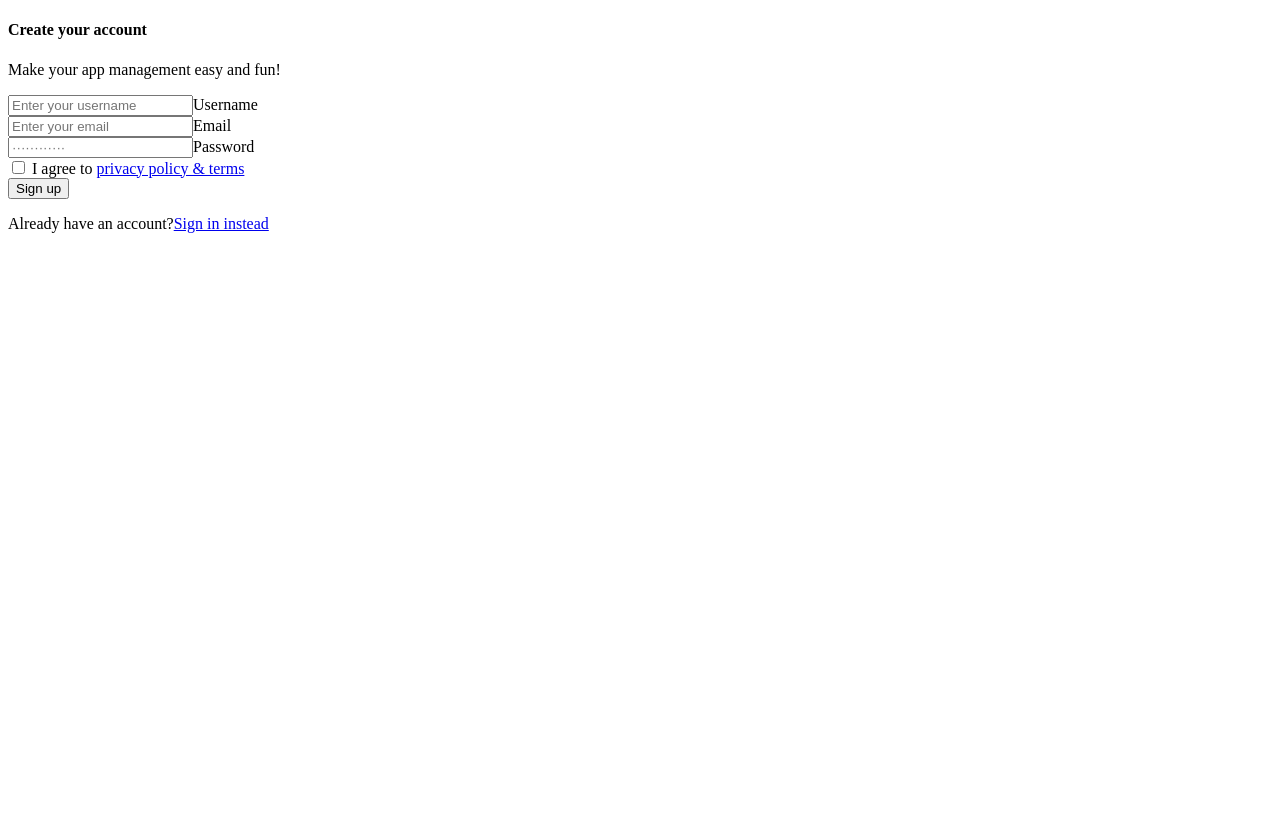
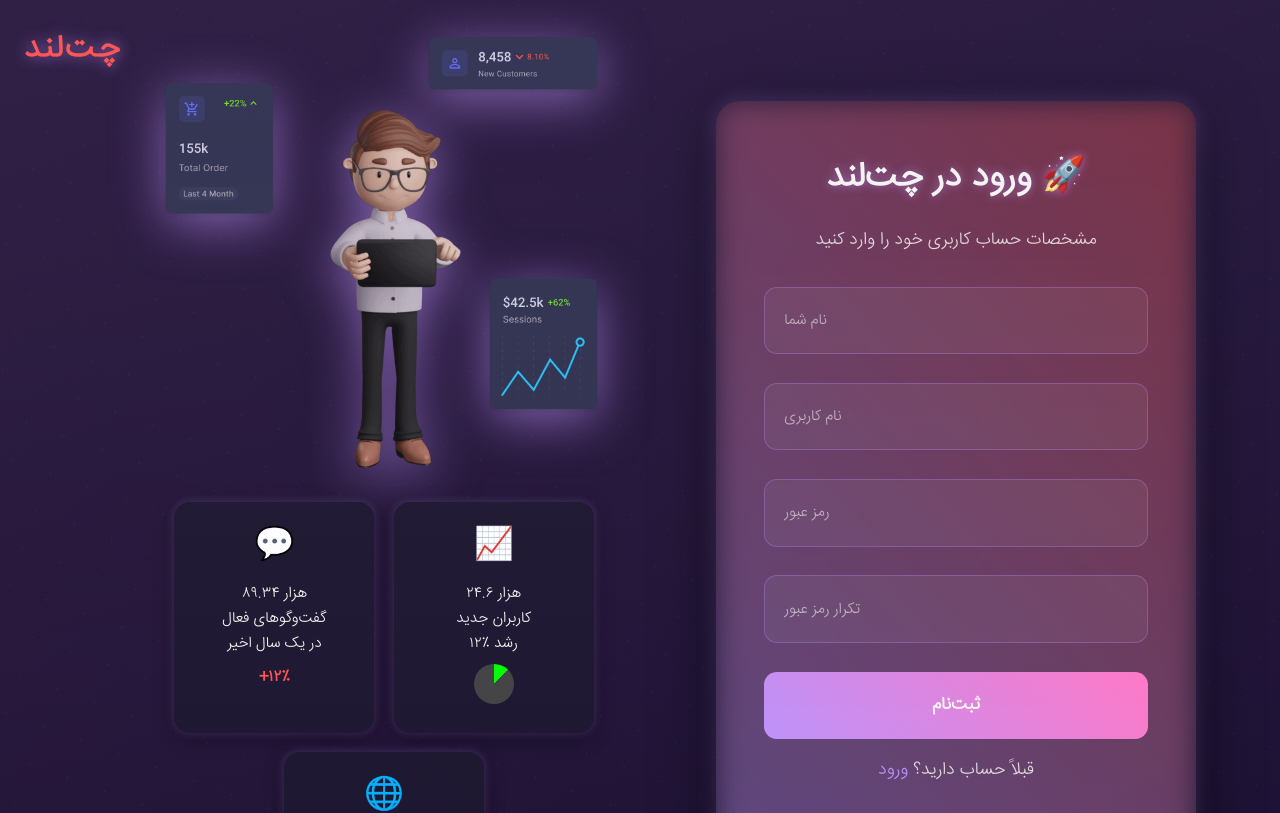
Before and after one commit to natilosir/ChatNuxt3, a Nuxt app: page /register in a window 1280 px wide. Shown: the top 813 px of the page. Built offline with nearby package versions, Linux system fonts and the light colour scheme.

Commit message:
اخرین نسخه سایت درروز دوشنبه

```diff
--- a/assets/css/auth-style.css
+++ b/assets/css/auth-style.css
@@ -2,6 +2,7 @@
     font-family: 'IRANSans';
     src: url('~/assets/litle.ttf') format('truetype');
 }
+
 * {
     font-family: IRANSans;
     margin: 0;
@@ -214,6 +215,7 @@ body {
     border-radius: 0.8rem;
     padding: 1.2rem;
     font-weight: 600;
+    margin-bottom: 17px;
     font-size: 1.1rem;
     text-transform: uppercase;
     color: #F8F8F2;
@@ -381,6 +383,7 @@ body {
     }
 
     .auth-illustration {
+        display: none;
         max-width: 100%;
         margin-top: 2rem;
     }
--- /dev/null
+++ b/layouts/login.vue
@@ -0,0 +1,42 @@
+<template>
+  <div class="authentication-wrapper">
+    <!-- لوگو -->
+    <NuxtLink to="/" class="auth-logo">
+      <span style="color: #FF5555">چت‌لند</span>
+    </NuxtLink>
+    <!-- محتوای اصلی -->
+    <div class="auth-container">
+      <!-- تصویر و آمار (سمت چپ) -->
+      <div class="auth-illustration">
+        <img src="~/assets/img/illustrations/auth-login-illustration-dark.png" alt="تصویر چت" class="illustration-img"/>
+        <div class="stats">
+          <div class="stat-card">
+            <span class="stat-icon">💬</span>
+            <p>۸۹.۳۴ هزار <br/> گفت‌وگوهای فعال <br/> در یک سال اخیر</p>
+            <span class="stat-growth" style="color: #FF5555">+۱۲٪</span>
+          </div>
+          <div class="stat-card">
+            <span class="stat-icon">📈</span>
+            <p>۲۴.۶ هزار <br/> کاربران جدید <br/> ۱۲٪ رشد</p>
+            <span class="stat-progress" style="background: conic-gradient(#00FF00 12%, #444 0deg)"></span>
+          </div>
+          <div class="stat-card">
+            <span class="stat-icon">🌐</span>
+            <p>۴۸.۲ هزار <br/> پیام‌های ارسالی <br/> +۲۲.۵٪</p>
+          </div>
+        </div>
+        <div class="cube"></div>
+      </div>
+      <!-- فرم ثبت‌نام (سمت راست) -->
+      <slot />
+    </div>
+  </div>
+</template>
+<style>
+@import "@/assets/css/auth-style.css";
+
+:global(body) {
+  margin: 0;
+  padding: 0;
+}
+</style>
--- a/package.json
+++ b/package.json
@@ -11,6 +11,7 @@
   },
   "dependencies": {
     "nuxt": "^3.17.5",
+    "sweetalert2": "^11.22.2",
     "vue": "^3.5.17",
     "vue-router": "^4.5.1"
   }
--- a/pages/forgot-password.vue
+++ b/pages/forgot-password.vue
@@ -1,60 +1,97 @@
 <template>
-  <div class="light-style layout-wide customizer-hide" dir="ltr" data-theme="theme-default">
-    <div class="authentication-wrapper authentication-cover">
-      <!-- کپی هدر و لوگو از صفحه لاگین -->
-
-      <div class="authentication-inner row m-0">
-        <!-- بخش تصویر (مشابه صفحه لاگین) -->
-
-        <div class="d-flex col-12 col-lg-5 col-xl-4 align-items-center authentication-bg position-relative py-sm-5 px-4 py-4">
-          <div class="w-px-400 mx-auto pt-5 pt-lg-0">
-            <h4 class="mb-2">Forgot Password? 🔒</h4>
-            <p class="mb-4">Enter your email and we'll send you instructions to reset your password</p>
-
-            <form class="mb-3" @submit.prevent="handleForgotPassword">
-              <div class="form-floating form-floating-outline mb-3">
-                <input
-                  type="email"
-                  class="form-control"
-                  v-model="email"
-                  placeholder="Enter your email"
-                />
-                <label>Email</label>
-              </div>
-
-              <button class="btn btn-primary d-grid w-100">Send Reset Link</button>
-            </form>
-
-            <div class="text-center">
-              <a href="/auth/login" class="d-flex align-items-center justify-content-center">
-                <i class="mdi mdi-chevron-left scaleX-n1-rtl"></i>
-                Back to login
-              </a>
-            </div>
-          </div>
-        </div>
+  <div class="auth-form">
+    <h2>بازیابی رمز عبور <span style="color: #FF5555">🔑</span></h2>
+    <p>اطلاعات حساب خود را برای بازیابی رمز عبور وارد کنید</p>
+    <form @submit.prevent="handleSubmit">
+      <div class="form-group">
+        <input v-model="form.email" type="email" placeholder="ایمیل شما" required>
       </div>
-    </div>
+      <button type="submit" :disabled="loading">
+        {{ loading ? 'در حال ارسال...' : 'ارسال لینک بازیابی' }}
+      </button>
+      <p class="auth-footer">
+        به یاد آوردید؟
+        <NuxtLink to="/login">ورود به حساب</NuxtLink>
+      </p>
+      <p class="auth-footer">
+        حساب ندارید؟
+        <NuxtLink to="/register">ثبت‌نام</NuxtLink>
+      </p>
+    </form>
   </div>
 </template>
 
-<script>
-export default {
-  data() {
-    return {
-      email: ''
+<script lang="ts" setup>
+import { post } from '~/composables/Post';
+import { ref } from 'vue';
+import { setPageLayout, useRouter } from '#app';
+import Swal from 'sweetalert2';
+
+const router = useRouter();
+const loading = ref(false);
+const form = ref({
+  email: ''
+});
+
+setPageLayout('login');
+
+// تابع برای نمایش پیام‌های خطا
+const showErrorMessages = (errorData: Record<string, string[]>) => {
+  const errorMessages = Object.values(errorData).flat();
+  const firstErrorMessage = errorMessages[0] || 'خطایی رخ داده است';
+
+  Swal.fire({
+    icon: 'error',
+    title: 'خطا',
+    text: firstErrorMessage,
+    confirmButtonText: 'متوجه شدم'
+  });
+};
+
+const handleSubmit = async () => {
+  loading.value = true;
+
+  try {
+    const response = await post('password/forgot', {
+      email: form.value.email
+    });
+
+    await Swal.fire({
+      icon: 'success',
+      title: 'ارسال موفق',
+      text: 'لینک بازیابی رمز عبور به ایمیل شما ارسال شد',
+      confirmButtonText: 'متوجه شدم',
+      timer: 3000
+    });
+
+    await router.push('/login');
+
+  } catch (error) {
+    console.log(error);
+
+    if (error.response?.data) {
+      // اگر خطاهای فیلدها وجود دارد
+      if (typeof error.response.data === 'object' && !Array.isArray(error.response.data)) {
+        showErrorMessages(error.response.data);
+      } else {
+        // برای خطاهای عمومی
+        Swal.fire({
+          icon: 'error',
+          title: 'خطا',
+          text: error.response.data?.message || error.message || 'خطایی در ارسال لینک بازیابی رخ داده است',
+          confirmButtonText: 'متوجه شدم'
+        });
+      }
+    } else {
+      Swal.fire({
+        icon: 'error',
+        title: 'خطا',
+        text: error.message || 'خطایی در ارسال لینک بازیابی رخ داده است',
+        confirmButtonText: 'متوجه شدم'
+      });
     }
-  },
-  methods: {
-    async handleForgotPassword() {
-      try {
-        await this.$axios.post('/api/auth/forgot-password', { email: this.email })
-        this.$toast.success('Reset password link has been sent to your email')
-      } catch (error) {
-        this.$toast.error('Failed to send reset link')
-      }
-    }
-  },
-  // head و بقیه کدها مانند صفحه لاگین
-}
+  } finally {
+    loading.value = false;
+  }
+};
 </script>
--- a/pages/login.vue
+++ b/pages/login.vue
@@ -1,133 +1,73 @@
+<!-- pages/auth/register.vue -->
 <template>
-  <div class="authentication-wrapper">
-    <!-- لوگو -->
-    <NuxtLink to="/" class="auth-logo">
-      <span style="color: #FF5555">چت‌لند</span>
-    </NuxtLink>
-    <!-- محتوای اصلی -->
-    <div class="auth-container">
-      <!-- تصویر و آمار (سمت چپ) -->
-      <div class="auth-illustration">
-        <img src="~/assets/img/illustrations/auth-login-illustration-dark.png" alt="تصویر چت" class="illustration-img"/>
-        <div class="stats">
-          <div class="stat-card">
-            <span class="stat-icon">💬</span>
-            <p>۸۹.۳۴ هزار <br/> گفت‌وگوهای فعال <br/> در یک سال اخیر</p>
-            <span class="stat-growth" style="color: #FF5555">+۱۲٪</span>
-          </div>
-          <div class="stat-card">
-            <span class="stat-icon">📈</span>
-            <p>۲۴.۶ هزار <br/> کاربران جدید <br/> ۱۲٪ رشد</p>
-            <span class="stat-progress" style="background: conic-gradient(#00FF00 12%, #444 0deg)"></span>
-          </div>
-          <div class="stat-card">
-            <span class="stat-icon">🌐</span>
-            <p>۴۸.۲ هزار <br/> پیام‌های ارسالی <br/> +۲۲.۵٪</p>
-          </div>
-        </div>
-        <div class="cube"></div>
-      </div>
-      <!-- فرم ثبت‌نام (سمت راست) -->
   <div class="auth-form">
-        <h2>به چت‌لند خوش آمدید! <span style="color: #FF5555">🚀</span></h2>
-        <p>ثبت‌نام کنید و به دنیای گفت‌وگو بپیوندید!</p>
+    <h2>به چت‌لند خوش آمدید <span style="color: #FF5555">🎉</span></h2>
+    <p>مشخصات حساب کاربری خود را وارد کنید</p>
     <form @submit.prevent="handleSubmit">
       <div class="form-group">
         <input type="text" v-model="form.username" placeholder="نام کاربری"/>
       </div>
       <div class="form-group">
-            <input type="email" v-model="form.email" placeholder="ایمیل"/>
-          </div>
-          <div class="form-group">
         <input type="password" v-model="form.password" placeholder="رمز عبور"/>
       </div>
-          <button type="submit" :disabled="loading">ثبت‌نام</button>
+      <button type="submit" :disabled="loading">
+        {{ loading ? '... در حال ورود' : 'ورود' }}
+      </button>
       <p class="text-center mt-3">
-            قبلاً حساب دارید؟
-            <NuxtLink to="/login">وارد شوید</NuxtLink>
+        حساب کاربری ندارید؟
+        <NuxtLink to="/register"> ثبت نام کنید</NuxtLink>
       </p>
       <p class="text-center">
         رمز عبور خود را فراموش کرده‌اید؟
-            <NuxtLink to="/forgot-password">بازیابی رمز</NuxtLink>
+        <NuxtLink to="/">بازیابی رمز</NuxtLink>
       </p>
-          <div class="social-login">
-            <a href="/api/auth/facebook"><i class="fab fa-facebook-f"></i></a>
-            <a href="/api/auth/twitter"><i class="fab fa-twitter"></i></a>
-            <a href="/api/auth/github"><i class="fab fa-github"></i></a>
-            <a href="/api/auth/google"><i class="fab fa-google"></i></a>
-          </div>
     </form>
   </div>
-    </div>
-  </div>
 </template>
-<script>
-import Post from '~/composables/Post'
+<script setup>
+import {post} from '~/composables/Post';
+import {ref} from 'vue';
+import {setPageLayout, useRouter} from '#app';
+import Swal from 'sweetalert2';
 
-export default {
-  data () {
-    return {
-      form: {
+const router = useRouter();
+const loading = ref(false);
+const form = ref({
   username: '',
-        email: '',
   password: '',
-        agree: false,
-      },
-      loading: false,
-    };
-  },
-  methods: {
-    async handleSubmit() {
-      this.loading = true;
+});
+
+setPageLayout('login');
+
+const handleSubmit = async () => {
+  loading.value = true;
 
   try {
-        console.log(this.apiBaseUrl)
-        response = await Post('login', {
-          name: 'John Doe',
-          email: 'john@example.com'
+    const response = await post('login', {
+      username: form.value.username,
+      password: form.value.password
     });
 
-        const data = await response.json();
+    if (response.token) {
+      await Swal.fire({
+        icon: 'success',
+        title: 'ورود موفق',
+        text: 'شما با موفقیت وارد شدید!',
+        confirmButtonText: 'ادامه',
+        timer: 3000
+      });
+      await router.push('/dashboard');
+    }
+  } catch ({data, status}) {
 
-        if (data.success && data.token) {
-          // ذخیره توکن در کوکی با مدت 1 ماه
-          this.$cookies.set('auth_token', data.token, {
-            path: '/',
-            maxAge: 60 * 60 * 24 * 30, // 1 ماه به ثانیه
-            sameSite: 'lax'
-          });
-
-          // هدایت کاربر به صفحه مورد نظر پس از لاگین موفق
-          this.$router.push('/dashboard');
-        } else {
-          // نمایش خطا با SweetAlert
-          this.$swal.fire({
+    Swal.fire({
       icon: 'error',
-            title: 'خطا در ورود',
-            text: data.message || 'نام کاربری یا رمز عبور اشتباه است',
-            confirmButtonText: 'متوجه شدم'
-          });
-        }
-      } catch (error) {
-        console.error('Error during login:', error);
-        this.$swal.fire({
-          icon: 'error',
-          title: 'خطای ارتباط',
-          text: 'مشکلی در ارتباط با سرور پیش آمده است',
+      title: ` خطای${status}`,
+      text: data.message,
       confirmButtonText: 'متوجه شدم'
     });
   } finally {
-        this.loading = false;
+    loading.value = false;
   }
-    }
-  },
 };
 </script>
-<style scoped>
-@import "@/assets/css/auth-style.css";
-
-:global(body) {
-  margin: 0;
-  padding: 0;
-}
-</style>
--- a/pages/register.vue
+++ b/pages/register.vue
@@ -1,108 +1,86 @@
 <template>
-  <div class="light-style layout-wide customizer-hide" dir="ltr" data-theme="theme-default">
-    <div class="authentication-wrapper authentication-cover">
-      <!-- کپی هدر و لوگو از صفحه لاگین -->
-
-      <div class="authentication-inner row m-0">
-        <!-- بخش تصویر (مشابه صفحه لاگین) -->
-
-        <div class="d-flex col-12 col-lg-5 col-xl-4 align-items-center authentication-bg position-relative py-sm-5 px-4 py-4">
-          <div class="w-px-400 mx-auto pt-5 pt-lg-0">
-            <h4 class="mb-2">Create your account</h4>
-            <p class="mb-4">Make your app management easy and fun!</p>
-
-            <form class="mb-3" @submit.prevent="handleRegister">
-              <div class="form-floating form-floating-outline mb-3">
-                <input
-                  type="text"
-                  class="form-control"
-                  v-model="form.username"
-                  placeholder="Enter your username"
-                />
-                <label>Username</label>
+  <div class="auth-form">
+    <h2>ورود در چت‌لند <span style="color: #FF5555">🚀</span></h2>
+    <p>مشخصات حساب کاربری خود را وارد کنید</p>
+    <form @submit.prevent="handleSubmit">
+      <div class="form-group">
+        <input v-model="form.name" placeholder="نام شما">
       </div>
-
-              <div class="form-floating form-floating-outline mb-3">
-                <input
-                  type="email"
-                  class="form-control"
-                  v-model="form.email"
-                  placeholder="Enter your email"
-                />
-                <label>Email</label>
+      <div class="form-group">
+        <input v-model="form.username" placeholder="نام کاربری">
       </div>
-
-              <div class="mb-3">
-                <div class="form-password-toggle">
-                  <div class="input-group input-group-merge">
-                    <div class="form-floating form-floating-outline">
-                      <input
-                        type="password"
-                        class="form-control"
-                        v-model="form.password"
-                        placeholder="············"
-                      />
-                      <label>Password</label>
+      <div class="form-group">
+        <input v-model="form.password" type="password" placeholder="رمز عبور">
       </div>
-                    <span class="input-group-text cursor-pointer"><i class="mdi mdi-eye-off-outline"></i></span>
+      <div class="form-group">
+        <input v-model="form.password_confirmation" type="password" placeholder="تکرار رمز عبور">
       </div>
-                </div>
-              </div>
-
-              <div class="mb-3">
-                <div class="form-check">
-                  <input class="form-check-input" type="checkbox" id="terms" v-model="form.agreeTerms" />
-                  <label class="form-check-label" for="terms">
-                    I agree to <a href="javascript:void(0);">privacy policy & terms</a>
-                  </label>
-                </div>
-              </div>
-
-              <button class="btn btn-primary d-grid w-100">Sign up</button>
+      <button type="submit" :disabled="loading">
+        {{ loading ? 'در حال ثبت...' : 'ثبت‌نام' }}
+      </button>
+      <p class="auth-footer">
+        قبلاً حساب دارید؟
+        <NuxtLink to="/login">ورود</NuxtLink>
+      </p>
     </form>
-
-            <p class="text-center">
-              <span>Already have an account?</span>
-              <a href="/auth/login">Sign in instead</a>
-            </p>
-          </div>
-        </div>
-      </div>
-    </div>
   </div>
 </template>
+<script setup>
+import { post } from '~/composables/Post';
+import { ref } from 'vue';
+import { setPageLayout, useRouter } from '#app';
+import Swal from 'sweetalert2';
 
-<script>
-export default {
-  data() {
-    return {
-      form: {
+const router  = useRouter();
+const loading = ref(false);
+const form    = ref({
+  name: '',
   username: '',
-        email: '',
   password: '',
-        agreeTerms: false
+  password_confirmation: '',
+});
+
+setPageLayout('login');
+
+const handleSubmit = async () => {
+  loading.value = true;
+
+  try {
+    const response = await post('register', {
+      name: form.value.name,
+      username: form.value.username,
+      password: form.value.password,
+      password_confirmation: form.value.password_confirmation
+    });
+    console.log(response)
+    if ( response.user.username ) {
+      setCookie('hash', response.user.hash, 365);
+
+      await Swal.fire({
+        title: 'ورود موفق',
+        text: `${ response.user.name } عزیز خوش آمدید `,
+        icon: 'success',
+        position: 'top-end',
+        toast: true,
+        showConfirmButton: false,
+        timer: 3000,
+        timerProgressBar: true,
+        customClass: {
+          popup: 'small-swal'
         }
+      });
+      await router.push('/');
     }
-  },
-  methods: {
-    async handleRegister() {
-      try {
-        // ثبت‌نام کاربر
-        await this.$axios.post('/api/auth/register', this.form)
-        // لاگین خودکار بعد از ثبت‌نام
-        await this.$auth.loginWith('local', {
-          data: {
-            email: this.form.email,
-            password: this.form.password
+  } catch ( { data, status } ) {
+
+    Swal.fire({
+      icon: 'error',
+      title: ` خطای${ status }`,
+      text: data.message,
+      confirmButtonText: 'متوجه شدم'
+    });
+  } finally {
+    loading.value = false;
   }
-        })
-        // ریدایرکت به صفحه اصلی
-        this.$router.push('/')
-      } catch (error) {
-        console.error('Registration failed:', error)
-      }
-    }
-  },
-  // head و بقیه کدها مانند صفحه لاگین
-}
+};
 </script>
```
Also changed, not shown: composables/Post.ts (+65 -6 lines), nuxt.config.ts (+1 -6 lines), 2 other files (tests, documents, lock files or other folders). Lines whose indentation alone changed are shown as unchanged.
